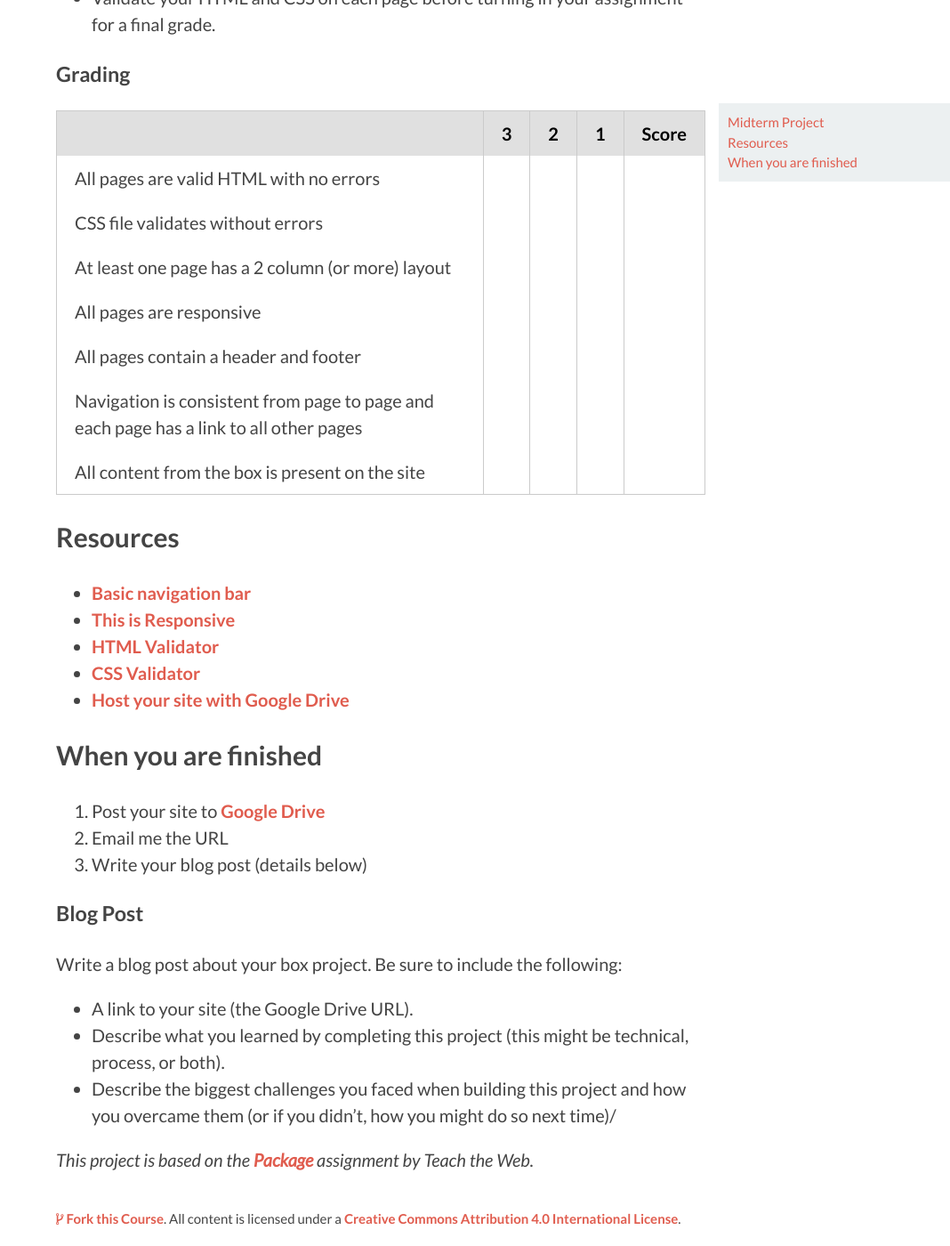
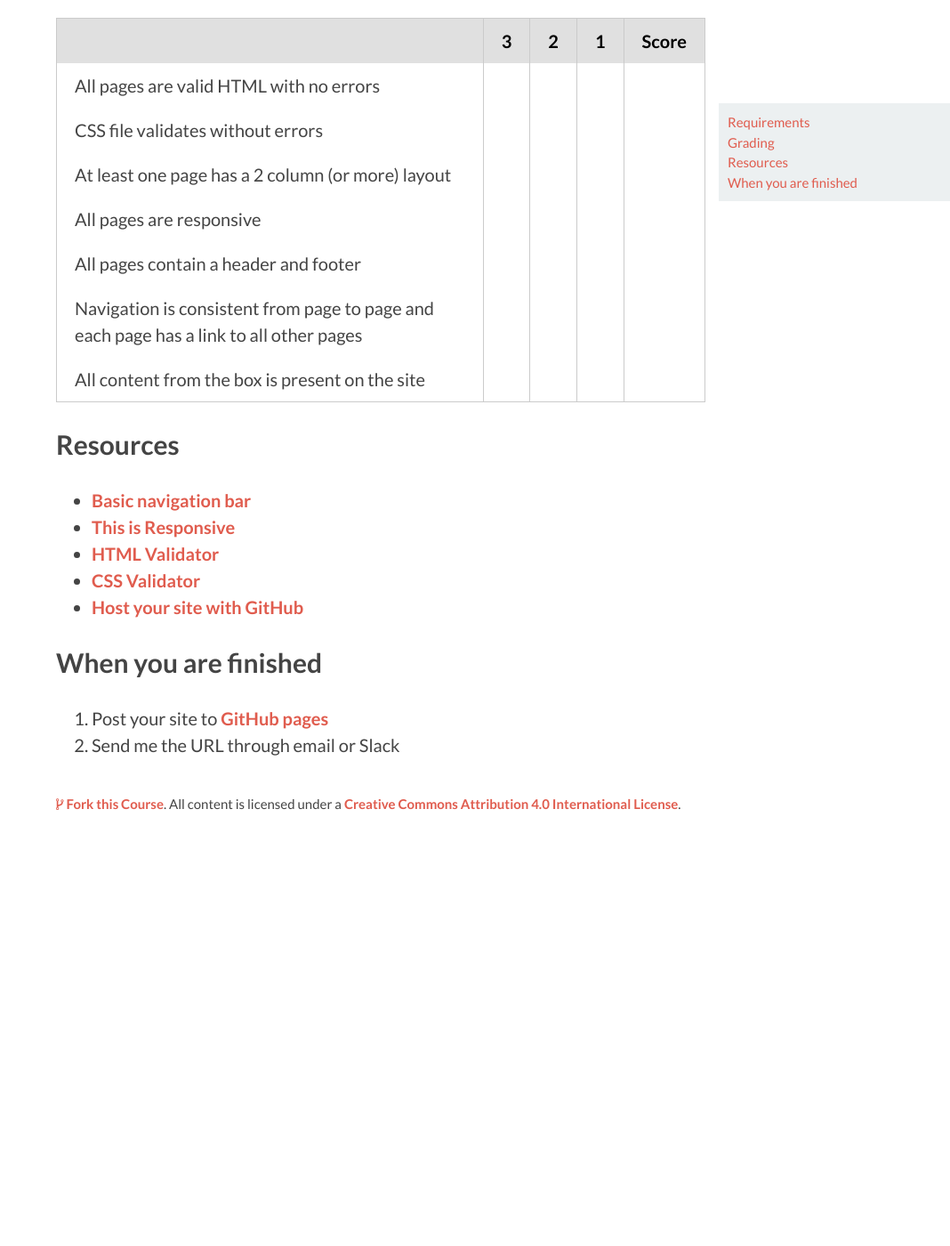
Before and after one commit to DMD1070/DMD1070.github.io, a Jekyll site: the page built from lessons/box-project.md, in a window 1280 px wide and 1400 px high, scrolled down 1425 px. Shown: the whole window at 89% size, without its empty margins (212-1280 px from the left). Built offline with Jekyll 4.4.1, drawn with Linux system fonts in a browser that asks for light colours; after the commit the page ends 2359 px from its top, so only the background shows below that; some of the changed text lies outside the part shown.

Commit message:
set up box project

```diff
--- a/index.html
+++ b/index.html
@@ -2,6 +2,10 @@
 layout: default
 title: Home
 ---
+
+<div class="alert">
+  <p><strong><a href="/lessons/box-project.html">Box Project details!</a></strong></p>
+</div>
 
 <h2 class="section-title">Building Blocks of the Web</h2>
 <ul class="posts">
--- a/lessons/midterm-project.md
+++ b/lessons/box-project.md
@@ -1,18 +1,16 @@
 ---
 layout: post
-title: Midterm Project
+title: Box Project
 lesson_num: 0
 published: true
 excerpt: "You will be creating a website. As your starting point, you will use a six-sided package that has text on all sides"
 ---
 
-## Midterm Project
-
 <p class="lead">You will be creating a website. As your starting point, you will use a six-sided package that has text on all sides</p>
 
 Choose a 6-sided package/box that has text on all sides. Some examples of boxes are cereal, granola bar, or frozen pizza boxes. Make sure that the box is relatively clean and does not contain food remains as you will be using it in-class over an extended period of time.
 
-Download [the project-template](https://github.com/DMD1070/project-template) and set up the appropriate files like below:
+Download [the project-template](https://github.com/DMD1070/project-template/archive/master.zip) and set up the appropriate files like below:
 
 - package (folder)
     - index.html
@@ -25,22 +23,21 @@ Download [the project-template](https://github.com/DMD1070/project-template) and
 
 Take the box and determine hierarchy of its information. Imagine that the box is a website, markup all of the content on your box. Use the appropriate elements to create the hierarchy. The existing package hierarchy does not have to be maintained. Instead, create hierarchy that makes sense to you and to your design.
 
-### Website Requirements
+## Requirements
 
 - Create 1 homepage and 2 internal pages.
 - Use the top of the box as a header on each page.
 - Use the bottom of the box as the footer on each page.
 - Use the front of the box as a homepage.
-- Use the back and one side of the box to create a 2-column layout for an internal page.
+- Use the back and one side of the box to create internal pages.
 - Use the other column to create a second internal page.
-- You must use all the text on the box.
+- You must use **all** the text on the box.
 - Your navigation must remain in the same location on each page of your site.
-- You must markup and style the nutrition facts.
 - Each page must be accessible from every page.
 - There must be a link to the homepage on every other page (This can be an logo in your header).
 - Validate your HTML and CSS on each page before turning in your assignment for a final grade.
 
-### Grading
+## Grading
 
 |                                                                                        | 3 | 2 | 1 | Score |
 |----------------------------------------------------------------------------------------|---|---|---|-------|
@@ -58,22 +55,9 @@ Take the box and determine hierarchy of its information. Imagine that the box is
 - [This is Responsive](http://bradfrost.github.io/this-is-responsive/)
 - [HTML Validator](http://validator.w3.org/)
 - [CSS Validator](http://jigsaw.w3.org/css-validator/)
-- [Host your site with Google Drive](https://support.google.com/drive/answer/2881970?hl=en)
+- [Host your site with GitHub](https://dmd1070.com/lessons/gh-pages.html)
 
 ## When you are finished
 
-1. Post your site to [Google Drive](https://support.google.com/drive/answer/2881970?hl=en)
-2. Email me the URL
-3. Write your blog post (details below)
-
-### Blog Post
-
-Write a blog post about your box project. Be sure to include the following:
-
-- A link to your site (the Google Drive URL).
-- Describe what you learned by completing this project (this might be technical, process, or both).
-- Describe the biggest challenges you faced when building this project and how you overcame them (or if you didn't, how you might do so next time)/
-
-
-
-*This project is based on the [Package](http://teachtheweb.com/course_materials/package.php) assignment by Teach the Web.*
+1. Post your site to [GitHub pages](https://dmd1070.com/lessons/gh-pages.html)
+2. Send me the URL through email or Slack
```
Also changed, not shown: resources.md (+2 -2 lines).
